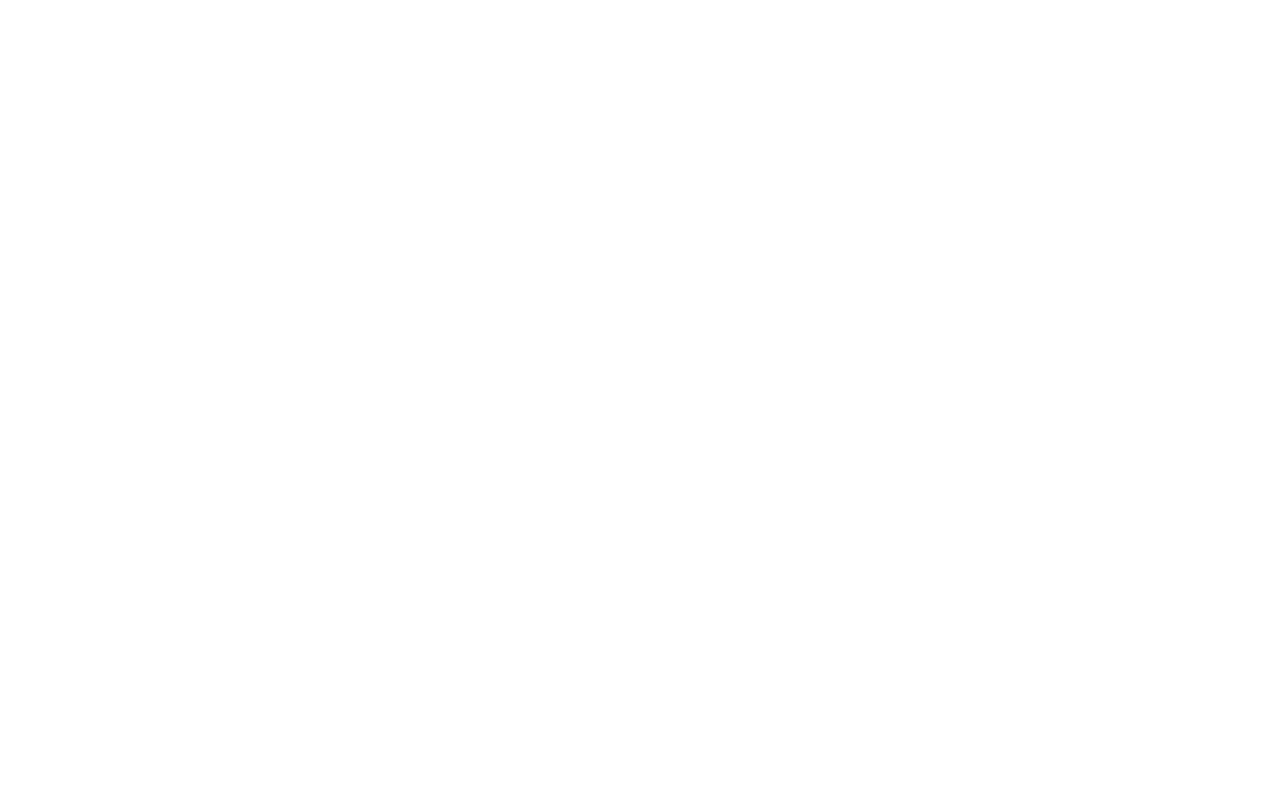
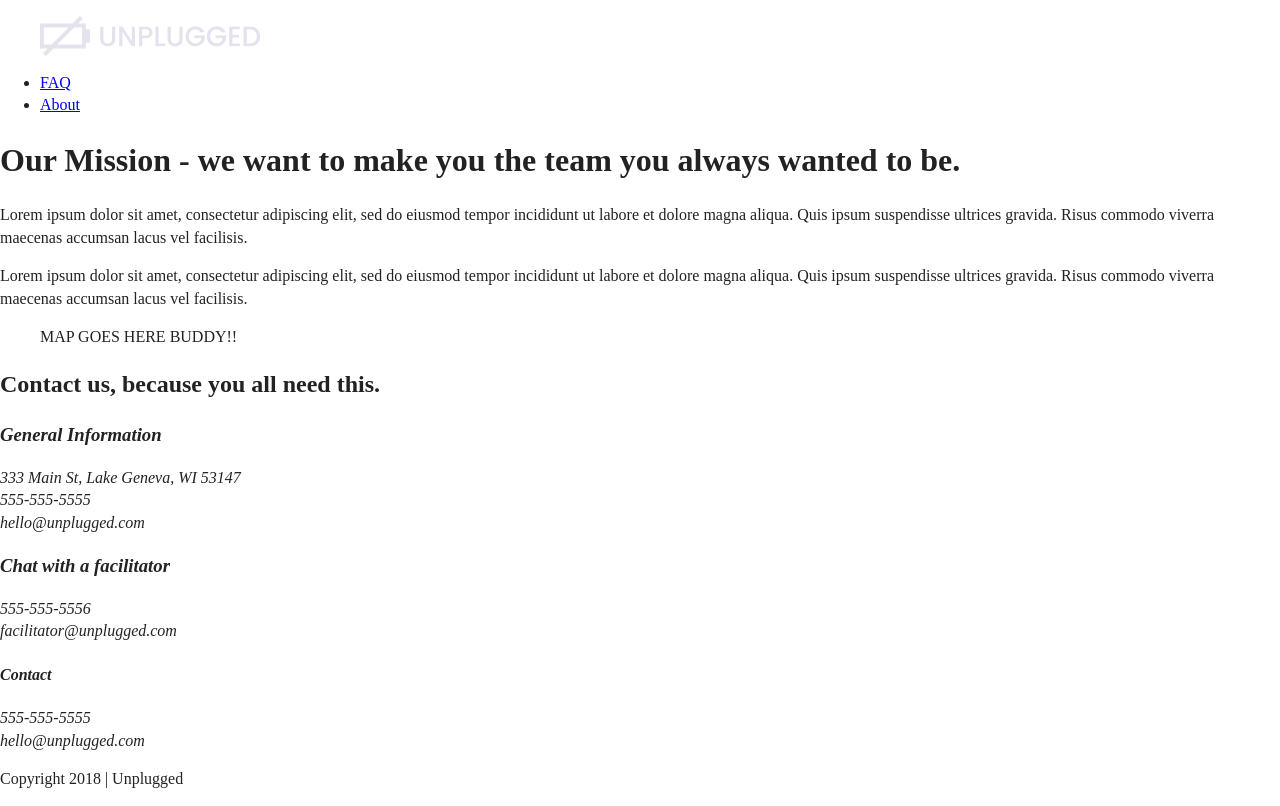
Before and after one commit to TieFit/unplugged-retreat, a website: page about/index.html in a window 1280 px wide. Drawn offline with Linux system fonts and the light colour scheme.

Commit message:
Finished html for about page

```diff
--- a/about/index.html
+++ b/about/index.html
@@ -3,7 +3,7 @@
 
 <head>
   <meta charset="utf-8">
-  <title></title>
+  <title>Unplugged Retreat | About</title>
   <meta name="description" content="">
   <meta name="viewport" content="width=device-width, initial-scale=1">
 
@@ -23,7 +23,94 @@
 </head>
 
 <body>
+  <header>
+    <div class="content-wrapper">
+      <figure>
+        <a href="#"><img src="../img/unplugged-logo.png" alt="unplugged logo"></a>
+      </figure>
+      <div class="header-divider"></div>
+      <nav>
+        <ul>
+          <li><a href="../faq/index.html" target="_blank">FAQ</a></li>
+          <li><a href="../about/index.html" target="_blank">About</a></li>
+        </ul>
+      </nav>
+    </div>
+  </header>
 
+  <main>
+    <section class="mission">
+      <div class="content-wrapper">
+        <div class="mission-content">
+          <h1>Our Mission - we want to make you the team you always wanted to be.</h1>
+            <p>
+              Lorem ipsum dolor sit amet, consectetur adipiscing elit, sed do eiusmod tempor incididunt ut labore et dolore magna aliqua.
+              Quis ipsum suspendisse ultrices gravida.
+              Risus commodo viverra maecenas accumsan lacus vel facilisis.
+            </p>
+            <p>
+              Lorem ipsum dolor sit amet, consectetur adipiscing elit, sed do eiusmod tempor incididunt ut labore et dolore magna aliqua.
+              Quis ipsum suspendisse ultrices gravida.
+              Risus commodo viverra maecenas accumsan lacus vel facilisis.
+            </p>
+        </div>
+        <!-- mission content wrapper ends -->
+      </div>
+    </section>
+    <section class="map">
+      <figure>MAP GOES HERE BUDDY!!</figure>
+    </section>
+    <section class="contact-section">
+      <div class="content-wrapper">
+        <h2>Contact us, because you all need this.</h2>
+      </div>
+      <div class="contact-content">
+        <address>
+        <h3>General Information</h3>
+        <p>
+          333 Main St, Lake Geneva, WI 53147<br>
+          555-555-5555<br>
+          hello@unplugged.com
+        </p>
+        <div class="contact-content-bottom">
+          <h3>Chat with a facilitator</h3>
+          <p>
+            555-555-5556<br>
+            facilitator@unplugged.com
+          </p>
+          </address>
+        </div>
+      </div>
+    </section>
+  </main>
+
+  <footer>
+    <div class="content-wrapper">
+      <div class="footer-content">
+        <div class="contact">
+          <address>
+          <h4>Contact</h4>
+            <p>
+              555-555-5555<br>
+              hello@unplugged.com
+            </p>
+          </address>
+        </div>
+        <div class="social">
+          <div class="social-icons">
+            <p><a href="https://www.facebook.com/yoursite" target="_blank"></a></p>
+            <p><a href="https://www.twitter.com/yoursite" target="_blank"></a></p>
+            <p><a href="https://www.instagram.com/yoursite" target="_blank"></a></p>
+          </div>
+        </div>
+      </div>
+      <!-- footer content ends -->
+    </div>
+    <!-- footer content-wrapper ends -->
+    <div class="copyright">
+      <p>Copyright 2018 | Unplugged</p>
+    </div>
+  </footer>
 
   <!-- Add your site or application content here -->
   <script src="../js/vendor/modernizr-3.11.2.min.js"></script>
```
Also changed, not shown: index.html (+3 -3 lines), img/google-maps@2x.png (added).
